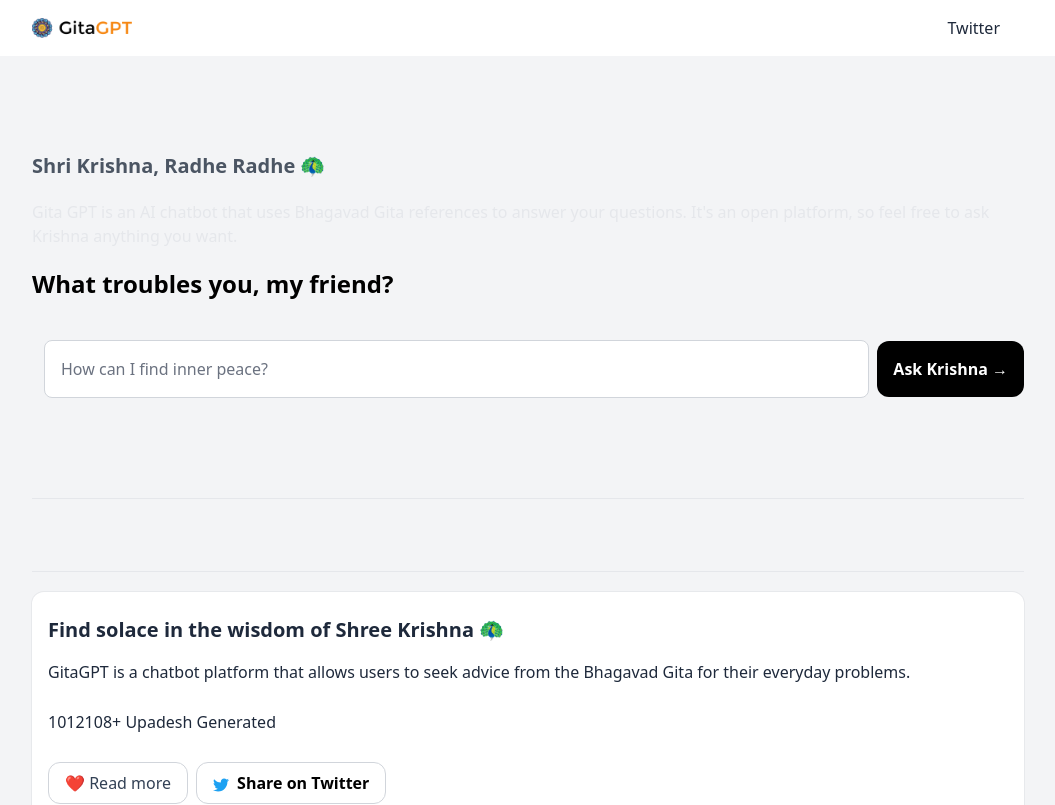
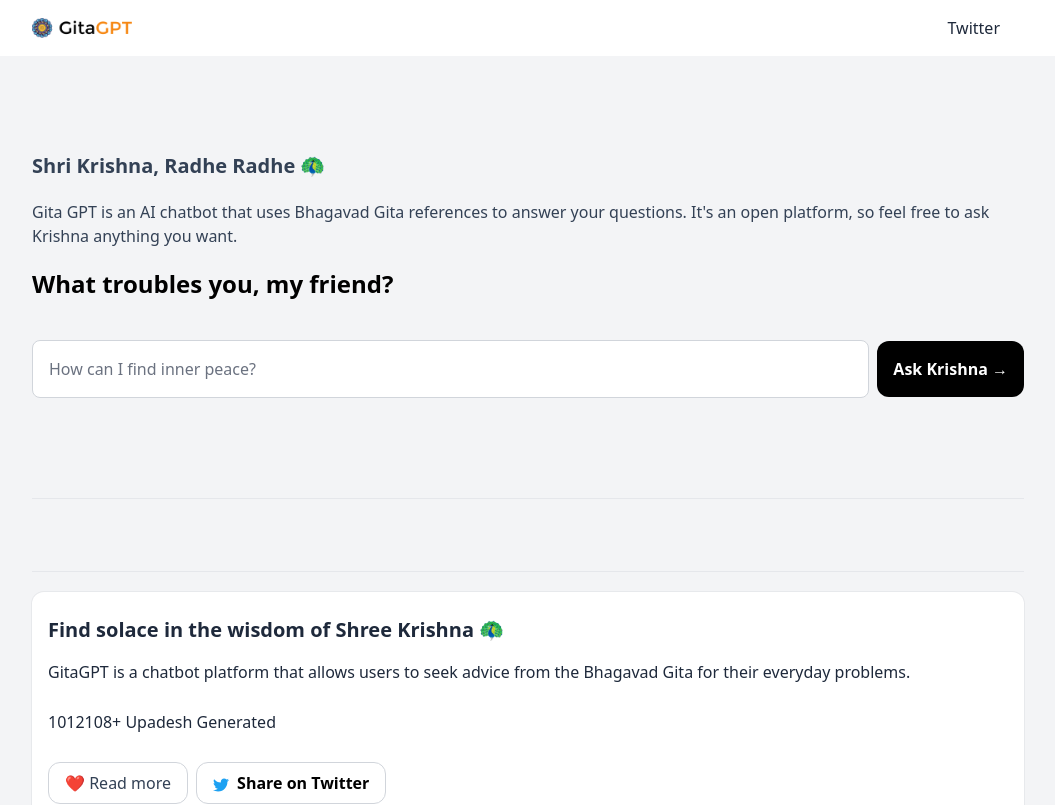
Before and after one commit to vxsahu/gitagpt, a Next.js app: page / in a window 1280 px wide. Shown: the top 805 px of the page, without its empty margins (112-1167 px from the left). Built offline with nearby package versions, Linux system fonts and the light colour scheme.

Commit message:
Final Updated Gita GPT

```diff
--- a/pages/index.tsx
+++ b/pages/index.tsx
@@ -24,10 +24,9 @@ const Home: NextPage = () => {
    const prompt =
    language === "Krishna"
      ? `Act like Lord Krishna from Bhagavad Gita. Krishna is is the god of protection, compassion, tenderness, truth, and love${language}`
-     : `Generate 2 ${language} verse from from Bhagavad Gita clearly labeled "1." and "2.". Make sure each generated verse is Worth Reading and base it on this context: ${gita}${
+     : `Generate ${language} verse from Bhagavad Gita clearly labeled Chapter name. Make sure each generated verse is Worth Reading and base it on this context: ${gita}${
         gita.slice(-1) === "." ? "" : "."
        }`;
-
 
    const generateGita = async (e: any) => {
     e.preventDefault();
@@ -56,7 +55,7 @@ const Home: NextPage = () => {
         },
       });
       setLoading(false);
-      alert(`Friend! It seems that you have exceeded your quota. But don't you worry my friend! Just take a deep breath and give it a minute. Everything will be alright!`);
+      toast.error(`It seems that you have exceeded your quota. But don't you worry my friend! Just take a deep breath and give it a minute. Everything will be alright!`);
       return;
     }
 
@@ -106,11 +105,11 @@ const Home: NextPage = () => {
       <Header />
       <main className="max-w-5xl innerbox flex flex-1 w-full flex-col p-4 my-10">
         <div className="max-xl w-full my-10">
-          <p className="text-xl font-bold text-gray-600 mb-5">Shri Krishna, Radhe Radhe 🦚</p>
-          <p className="text-gray-200 mb-5">Gita GPT is an AI chatbot that uses Bhagavad Gita references to answer your questions. It's an open platform, so feel free to ask Krishna anything you want.</p>
+          <p className="text-xl font-bold text-slate-700 mb-5">Shri Krishna, Radhe Radhe 🦚</p>
+          <p className="text-slate-700 mb-5">Gita GPT is an AI chatbot that uses Bhagavad Gita references to answer your questions. It's an open platform, so feel free to ask Krishna anything you want.</p>
         <h2 className="sm:text-2xl text-xl font-bold mb-5">
             What troubles you, my friend?</h2>
-          <div className="inset-y-0 left-0 flex items-center my-10 pl-3">
+          <div className="inset-y-0 left-0 flex items-center my-10">
           <input value={gita}
   onChange={(e) => setGita(e.target.value)}
   onInput={limitCharacters}
@@ -161,7 +160,7 @@ const Home: NextPage = () => {
                   <div className="space-y-8 flex flex-col max-xl mx-auto">
                     {generatedGitas
                         .substring(generatedGitas.indexOf("1") + 3)
-                        .split("2.")
+                        .split("1.")
                         .map((generatedGita) => {
                           return (
                             <div
```
